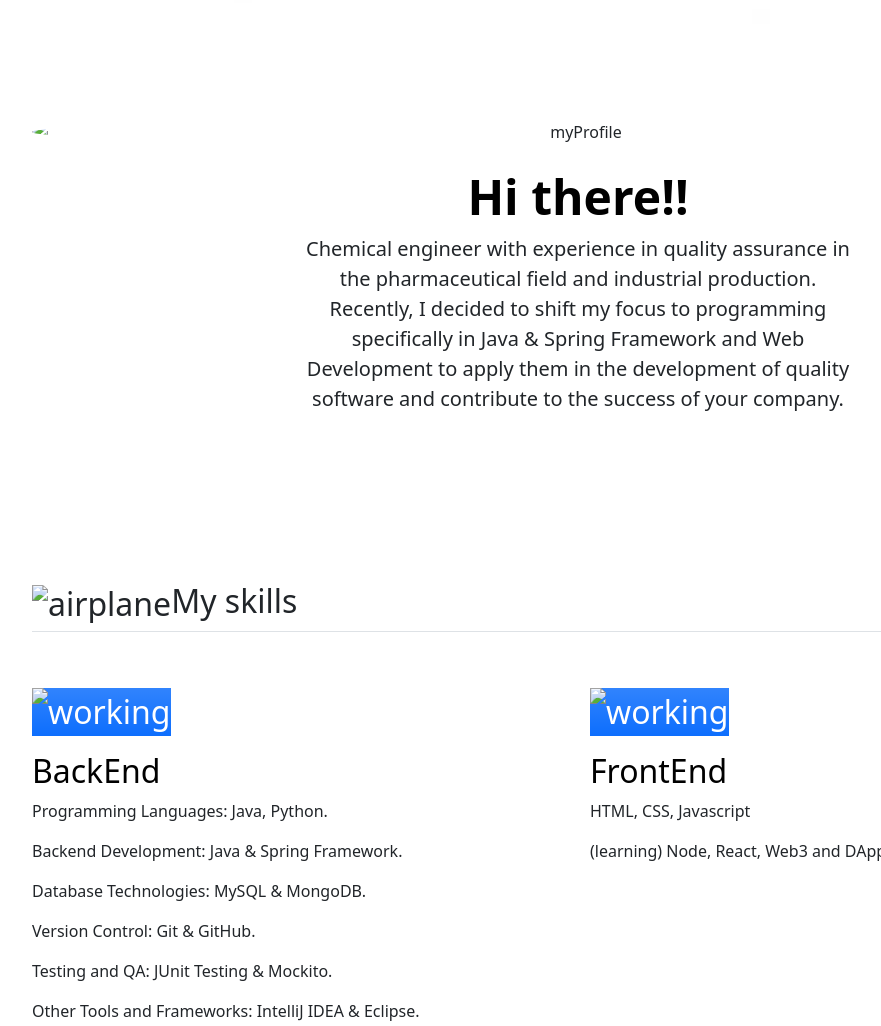
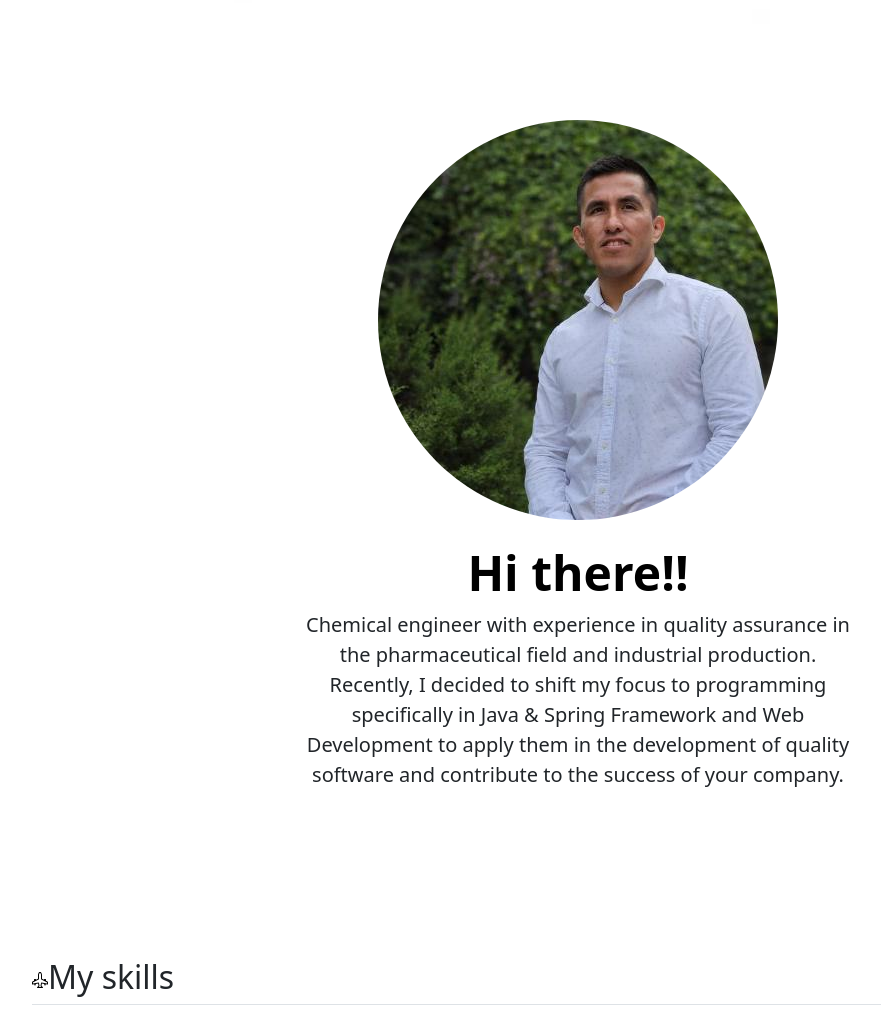
Before and after one commit to anderson92zolis/portafolio, a plain HTML site: page index.html in a window 1280 px wide. Shown: the part 1140-2166 px from the top of the page, without its empty margins (62-943 px from the left). Drawn offline with nearby package versions, Linux system fonts and the light colour scheme; the site is published under a folder, as on GitHub Pages, so addresses that start at the root find nothing.

Commit message:
adding ./

```diff
--- a/index.html
+++ b/index.html
@@ -31,7 +31,7 @@
 
 
     <div class="container px-4 py-5 my-5 text-center">
-        <img class="d-block mx-auto mb-4 myPhotProfile" src="/img/profile.jpg" alt="myProfile">
+        <img class="d-block mx-auto mb-4 myPhotProfile" src="./img/profile.jpg" alt="myProfile">
         <h1 class="display-5 fw-bold text-body-emphasis">Hi there!!</h1>
         <div class="col-lg-6 mx-auto">
             <p class="lead mb-4">Chemical engineer with experience in quality assurance in the pharmaceutical field and
@@ -44,12 +44,12 @@
 
 
     <div class="container px-4 py-5" id="featured-3">
-        <h2 class="pb-2 border-bottom"> <img src="/img/airplane.svg" alt="airplane">My skills</h2>
+        <h2 class="pb-2 border-bottom"> <img src="./img/airplane.svg" alt="airplane">My skills</h2>
         <div class="row g-4 py-5 row-cols-1 row-cols-lg-2">
             <div class="feature col">
                 <div
                     class="feature-icon d-inline-flex align-items-center justify-content-center text-bg-primary bg-gradient fs-2 mb-3">
-                    <img src="/img/giphy.gif" alt="working">
+                    <img src="./img/giphy.gif" alt="working">
                 </div>
                 <h3 class="fs-2 text-body-emphasis">BackEnd</h3>
 
@@ -66,7 +66,7 @@
             <div class="feature col">
                 <div
                     class="feature-icon d-inline-flex align-items-center justify-content-center text-bg-primary bg-gradient fs-2 mb-3">
-                    <img src="/img/frontEnd.gif" alt="working">
+                    <img src="./img/frontEnd.gif" alt="working">
                 </div>
                 <h3 class="fs-2 text-body-emphasis">FrontEnd</h3>
                 <p>HTML, CSS, Javascript </p>
```
